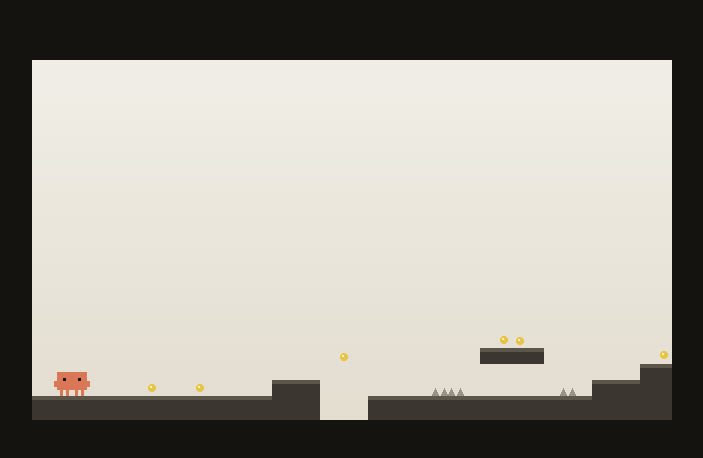
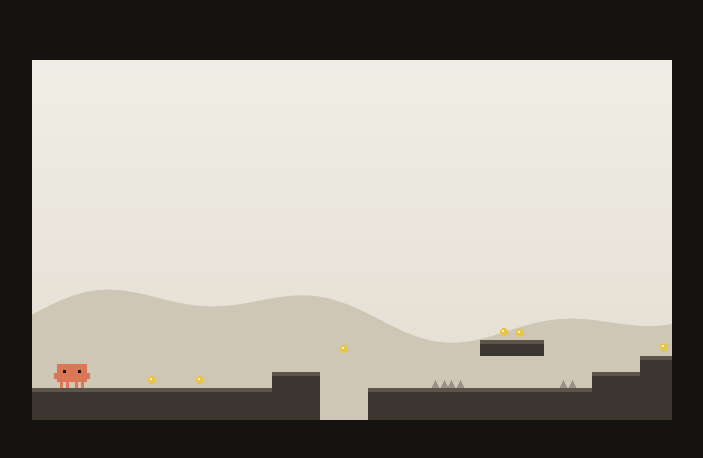
Before and after one commit to Seer00/Claude_CLAWD-JUMP, a website: page frontend/index.html in a window 1280 px wide. Shown: the part 160-618 px from the top of the page, without its empty margins (288-991 px from the left). Drawn offline with Linux system fonts and the light colour scheme.

Commit message:
feat(game): camera follow with clamping and parallax hills

```diff
--- a/frontend/index.html
+++ b/frontend/index.html
@@ -174,6 +174,7 @@ function respawn() {
   clawd.face = 1;
   clawd.coyoteT = 0;
   clawd.bufferT = 0;
+  updateCamera();
 }
 
 function reset() {
@@ -240,6 +241,11 @@ function moveY(d) {
     spansSolidH(Math.floor((clawd.y + BOX_H) / TILE), left, right);
 }
 
+function updateCamera() {
+  cam.x = clamp(clawd.x + BOX_W / 2 - W / 2, 0, LEVEL_W - W);
+  cam.y = clamp(clawd.y + BOX_H / 2 - H / 2, 0, LEVEL_H - H);
+}
+
 function step(dt) {
   if (game.state !== "play") return;
 
@@ -268,6 +274,7 @@ function step(dt) {
 
   moveX(clawd.vx * dt);
   moveY(clawd.vy * dt);
+  updateCamera();
 }
 
 /* ============================== RENDER ============================== */
@@ -280,6 +287,16 @@ function drawSky() {
   }
   ctx.fillStyle = skyGrad;
   ctx.fillRect(0, 0, W, H);
+}
+
+function drawHills() {
+  ctx.fillStyle = C_HILL;
+  const off = cam.x * 0.35;
+  for (let x = 0; x < W; x += 2) {
+    const k = x + off;
+    const h = 46 + 20 * Math.sin(k * 0.010) + 12 * Math.sin(k * 0.027);
+    ctx.fillRect(x, 300 - h, 2, h + 68);
+  }
 }
 
 function blit(pattern, x, y, scale, color) {
@@ -348,6 +365,7 @@ function drawTiles() {
 
 function render() {
   drawSky();
+  drawHills();
   drawTiles();
   drawClawd();
 }
```
